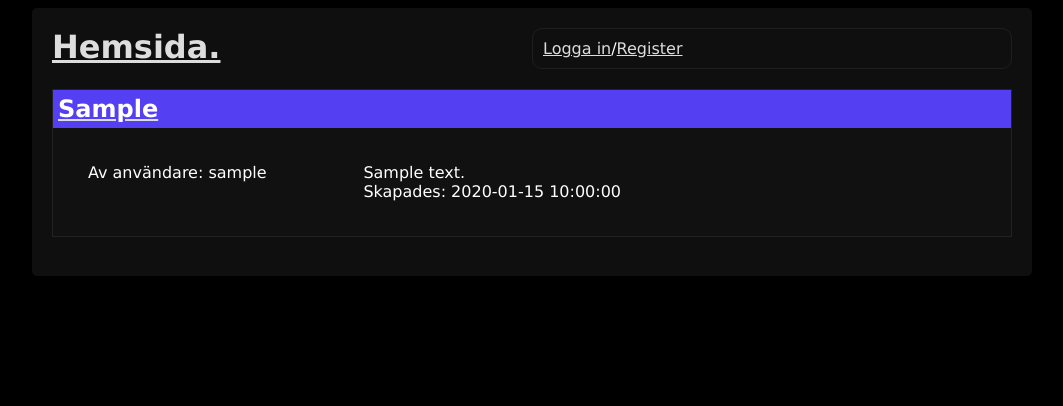
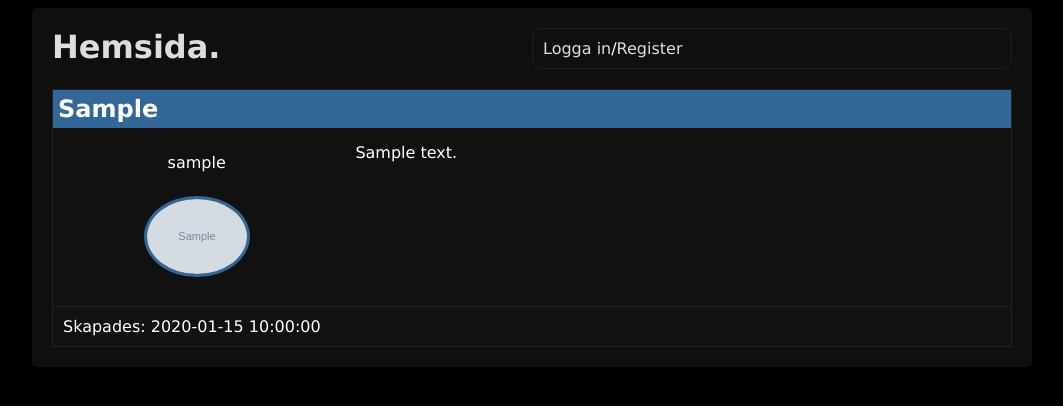
Before and after one commit to DankBoards/dankboards, a PHP site: page /?post=1 in a window 1280 px wide. Shown: the top 406 px of the page, without its empty margins (108-1171 px from the left). Run offline with PHP 8.4, Linux system fonts and the light colour scheme; tables that the repository leaves empty or names only in its code hold one stand-in row (values such as "Sample post"); grey boxes marked "Sample" are stand-in pictures; data that the repository does not hold is empty; some libraries are stand-ins or nearby versions.

Commit message:
fixat massor.
Har fixat ?profile, kan behöva fixning.. Samt ?post ser bättre ut.

```diff
--- a/dbconfig.php
+++ b/dbconfig.php
@@ -1,5 +1,4 @@
 <?php
-
 
 	//Här är hosten, som är ip addressen till mysql servern. Detta kan också vara localhost som är den lokala datorn.
 	$host = "localhost";
--- a/index.css
+++ b/index.css
@@ -8,6 +8,16 @@ h1{
 	margin:0;
 	padding:0;
 }
+
+a{
+	text-decoration:none;
+}
+
+a:hover{
+	box-sizing:border-box;
+	text-decoration:underline;
+}
+
 #logo{
 	width:50%;
 	float:left;
@@ -34,14 +44,11 @@ header{
    clear: both;
 }
 
-#posts div{
+
+.post{
 	background:#111;
 	border:1px solid #222;
 	word-wrap:break-word;
-}
-#posts div div{
-	background:#111;
-	border:0;
 }
 
 .content .avatar{
@@ -77,6 +84,32 @@ header{
 	float:left;
 }
 
+.postbit{
+	display:inline-block;
+	width:100%;
+	padding:10px;
+	box-sizing:border-box;
+}
+
+.postbit p{
+	margin:0 auto;
+	display:table;
+}
+
+.postbit img{
+	width:100px;
+	margin:0 auto;
+	display:block;
+	border-radius:50%;
+	border:3px solid #369;
+}
+
+.below{
+	padding:10px;
+	box-sizing:border-box;
+	border-top:1px solid #222;
+}
+
 p{
 	margin:0;
 }
@@ -93,7 +126,7 @@ main{
 #posts h2{
 	padding:5px;
 	margin:0;
-	background:#553ff2;
+	background:#336699;
 	color:#FFF;
 }
 
@@ -121,7 +154,6 @@ textarea{
 }
 
 .content{
-	padding:20px;
 }
 
 a{
--- a/index.php
+++ b/index.php
@@ -21,6 +21,8 @@
 		include('create.php');
 	} else if ($_GET['post']!=""){
 		include('post.php');
+	} else if ($_GET['profile']!=""){
+		include('profile.php');
 	} else {
 		include('home.php');
 	}
--- a/logout.php
+++ b/logout.php
@@ -1,5 +1,5 @@
 <?php
-session_start();
-session_destroy();
-header('Location: index.php');
+	session_start();
+	session_destroy();
+	header('Location: index.php');
 ?>
--- a/post.php
+++ b/post.php
@@ -34,18 +34,18 @@
 
 				echo '' . '
 				<div class="post">
-					<a href="?post="' . $id . '"><h2>'. $rubrik .'</h2></a>
+					<h2>'. $rubrik .'</h2>
 					<div class="content clearfix">
 						<div class="left">
-							<span class="användare">Av användare: '. $user .'</span>
+							<span class="postbit"><p>'. $user .'</p></span>
+							<span class="postbit"><img src="'. $avatar .'"/></span>
 						</div>
 						<div class="right">
 							<p class="contentPost">'. $content .'</p>
-							<span class="datum">Skapades: '. $date .'</span>
 						</div>
 					</div>
-				</div>
-				<br>';
+					<div class="below"><span class="datum">Skapades: '. $date .'</span></div>
+				</div>';
 
 			}
 
@@ -68,8 +68,5 @@
 	//Stäng anslutningen.
 	mysqli_close($conn);
 
-	if (isset($_SESSION["username"])){
-	echo '<br><br><a href="index.php?action=create">Skapa nytt inlägg!</a>';
-	} else {
-	}
+
 ?>
```
Also changed, not shown: profile.php (added, +21 -0 lines), sufcreate.php (+5 -5 lines), create.php (line endings or trailing spaces).
